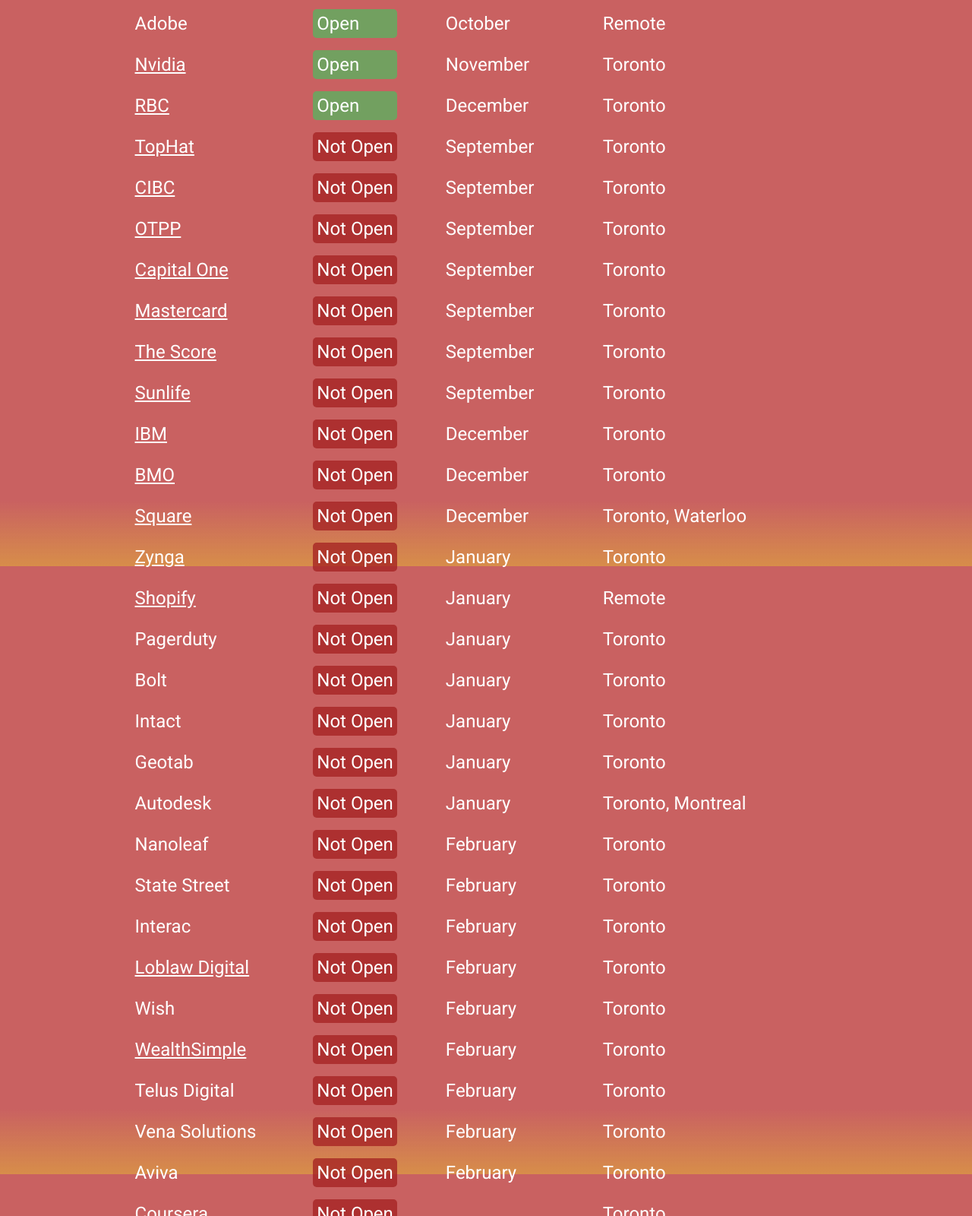
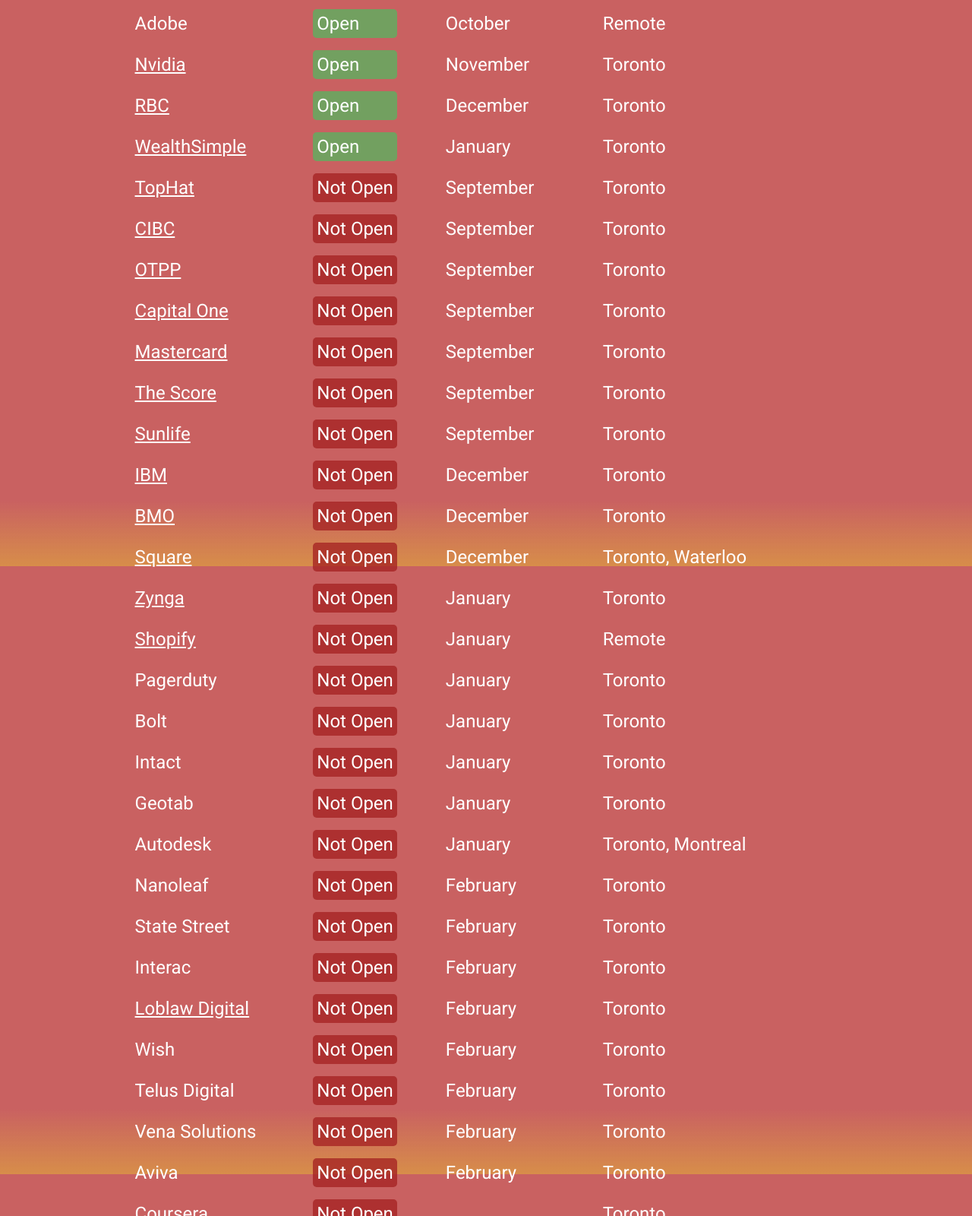
Before and after one commit to jackpeplinski/canadian-software-intern, a Gatsby site: page / in a window 1280 px wide. Shown: the part 855-2455 px from the top of the page at 76% size. Built offline with nearby package versions, Linux system fonts and the light colour scheme; Gatsby itself is replaced by a stand-in of ours.

Commit message:
Update data

```diff
--- a/src/data.js
+++ b/src/data.js
@@ -96,6 +96,13 @@
     pastOpening: "December",
     location: "Toronto",
     url: "https://jobs.rbc.com/ca/en/c/internship-coop-jobs"
+  },
+  {
+    company: "WealthSimple",
+    status: "Open",
+    pastOpening: "January",
+    location: "Toronto",
+    url: "https://jobs.lever.co/wealthsimple?commitment=Intern"
   },
   {
     company: "TopHat",
@@ -252,13 +259,6 @@
     url: ""
   },
   {
-    company: "WealthSimple",
-    status: "Not Open",
-    pastOpening: "February",
-    location: "Toronto",
-    url: "https://jobs.lever.co/wealthsimple?commitment=Intern"
-  },
-  {
     company: "Telus Digital",
     status: "Not Open",
     pastOpening: "February",
```
